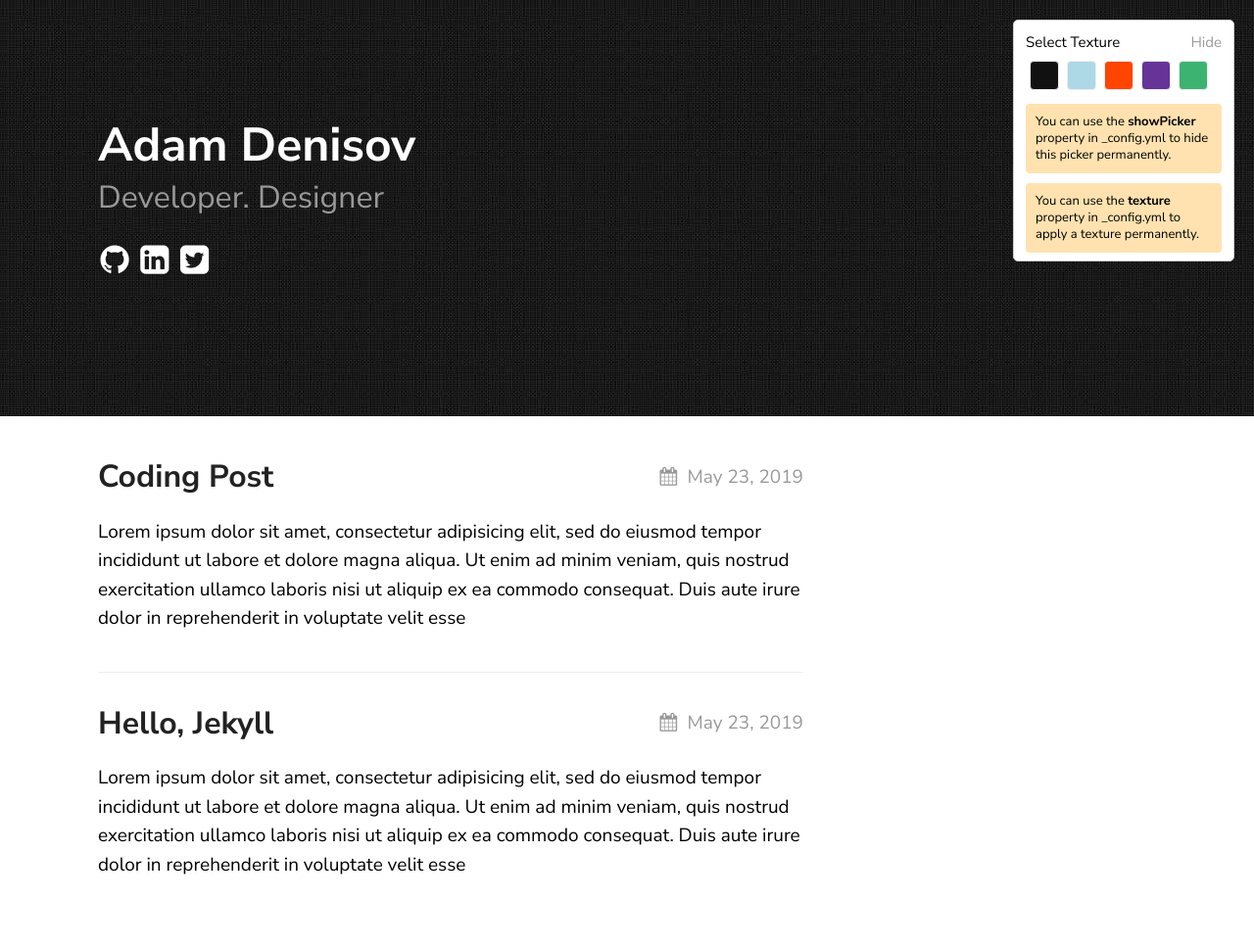
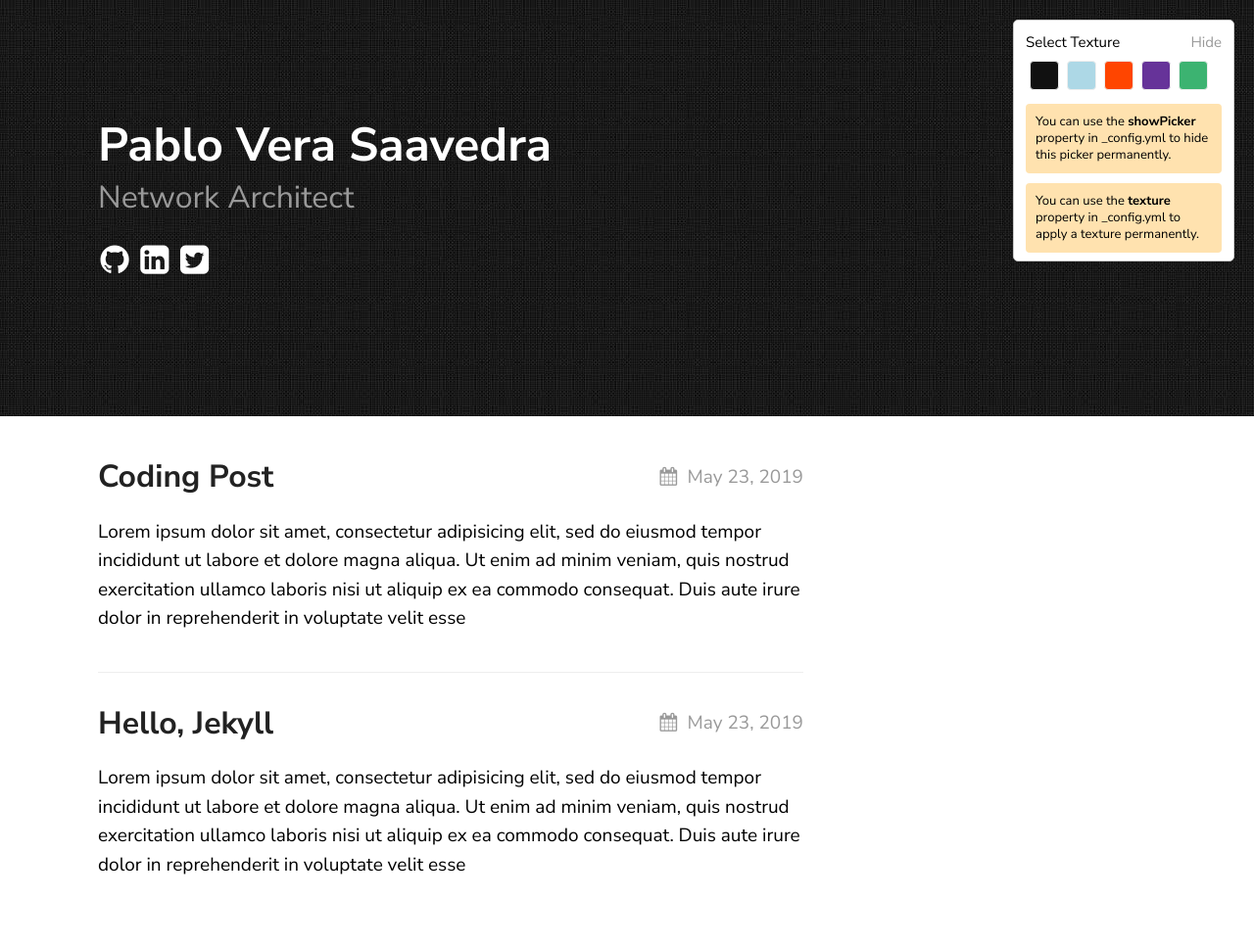
Before and after one commit to pablodiegovs/pablodiegovs.github.io, a Jekyll site: the page built from index.md, in a window 1280 px wide. Shown: the whole page at 98% size. Built offline with Jekyll 4.4.1, drawn with Linux system fonts in a browser that asks for light colours.

Commit message:
Update _config.yml

```diff
--- a/_config.yml
+++ b/_config.yml
@@ -15,8 +15,8 @@ sass:
 
 permalink: /posts/:title/
 texture:
-  title: Adam Denisov
-  tagline: Developer. Designer
+  title: Pablo Vera Saavedra
+  tagline: Network Architect
   date_format: "%b %-d, %Y"
   style: black
   showNav: false
```
